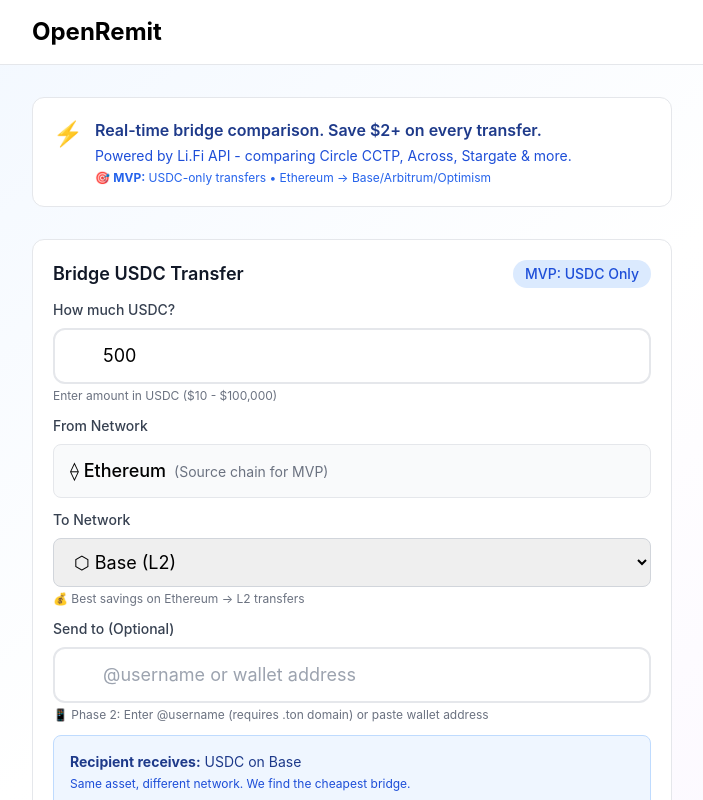
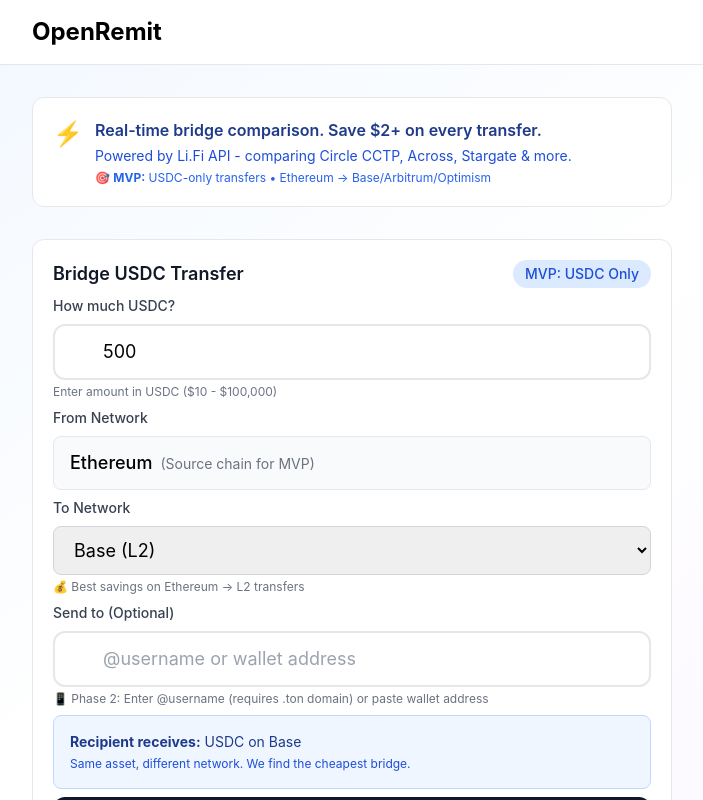
Before and after one commit to AraRed/openremit-pro, a React (Vite) app: page / in a window 1280 px wide. Shown: the top 800 px of the page, without its empty margins (288-991 px from the left). Built offline with nearby package versions, Linux system fonts and the light colour scheme; no server answers.

Commit message:
Remove all network icons and reduce spacing further

```diff
--- a/src/screens/QuoteScreen.tsx
+++ b/src/screens/QuoteScreen.tsx
@@ -179,7 +179,7 @@
 
         {/* Input Form - SIMPLIFIED FOR MVP */}
         <Card className="mb-6">
-          <div className="space-y-3">
+          <div className="space-y-2">
             <div className="flex items-center justify-between">
               <h3 className="text-lg font-semibold text-gray-900">
                 Bridge USDC Transfer
@@ -219,7 +219,7 @@
                 From Network
               </label>
               <div className="w-full px-4 py-3 text-lg border border-gray-200 rounded-lg bg-gray-50">
-                <span className="font-medium">⟠ Ethereum</span>
+                <span className="font-medium">Ethereum</span>
                 <span className="text-sm text-gray-500 ml-2">(Source chain for MVP)</span>
               </div>
             </div>
@@ -234,9 +234,9 @@
                 onChange={(e) => handleDestinationCountryChange(e.target.value as CountryName)}
                 className="w-full px-4 py-3 text-lg border border-gray-300 rounded-lg focus:ring-2 focus:ring-blue-500 focus:border-transparent"
               >
-                <option value="Brazil">⬡ Base (L2)</option>
-                <option value="Nigeria">⬡ Arbitrum (L2)</option>
-                <option value="United States">⬡ Optimism (L2)</option>
+                <option value="Brazil">Base (L2)</option>
+                <option value="Nigeria">Arbitrum (L2)</option>
+                <option value="United States">Optimism (L2)</option>
               </select>
               <p className="text-xs text-gray-500 mt-1">
                 💰 Best savings on Ethereum → L2 transfers
```
